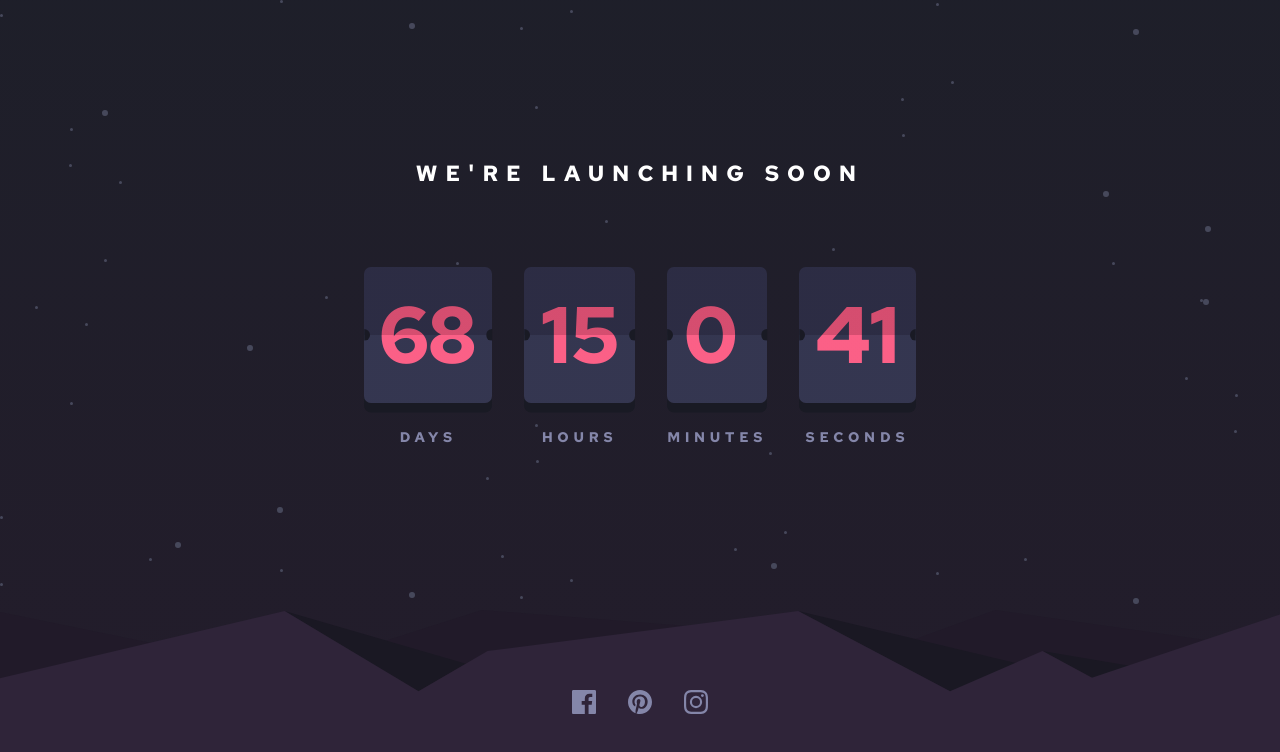
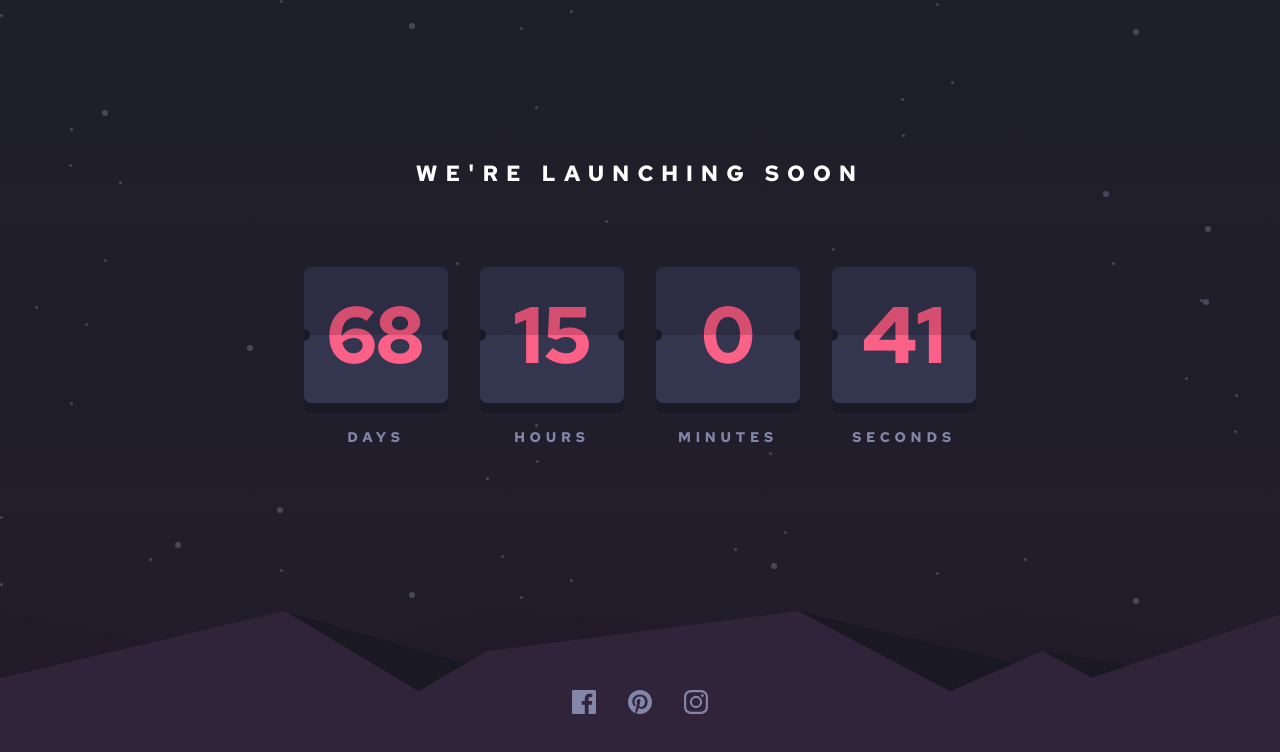
Before and after one commit to DanielDT12/launch-countdown-timer-fem, a website built with Vite: page index.html in a window 1280 px wide. Built offline with nearby package versions, Linux system fonts and the light colour scheme.

Commit message:
compiled scss to css

```diff
--- a/css/index.css
+++ b/css/index.css
@@ -176,8 +176,11 @@ body {
   font-weight: 700;
 }
 .counter__timer-cell {
+  display: grid;
+  place-content: center;
   position: relative;
-  padding: 0.5rem 1rem;
+  width: 9rem;
+  padding: 0.5rem;
   border-radius: 0.5em;
   background-image: linear-gradient(to bottom, var(--clr-neutral-700) 0%, var(--clr-neutral-700) 50%, var(--clr-neutral-600) 50%, var(--clr-neutral-600) 100%);
   box-shadow: 0 0.6rem 0 var(--clr-neutral-900);
```
Also changed, not shown: 1 other file.
